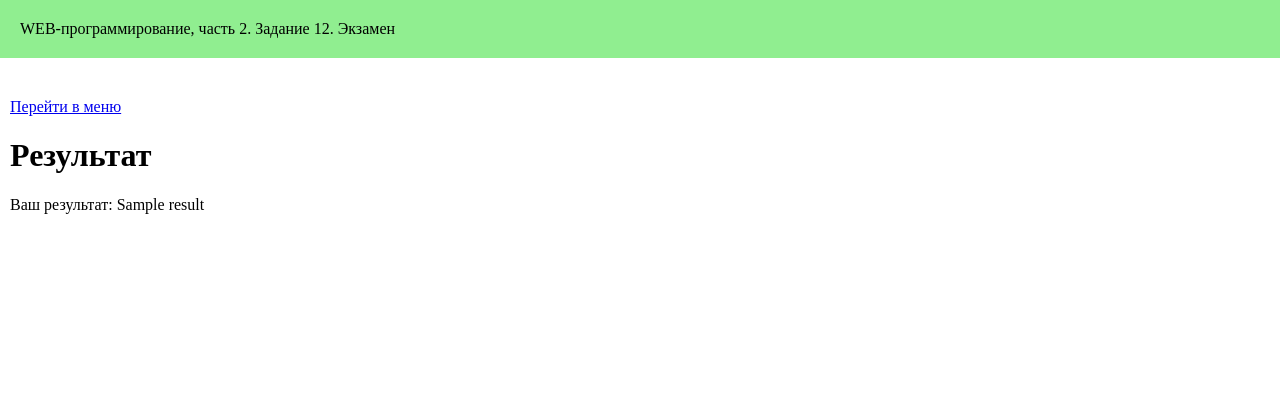
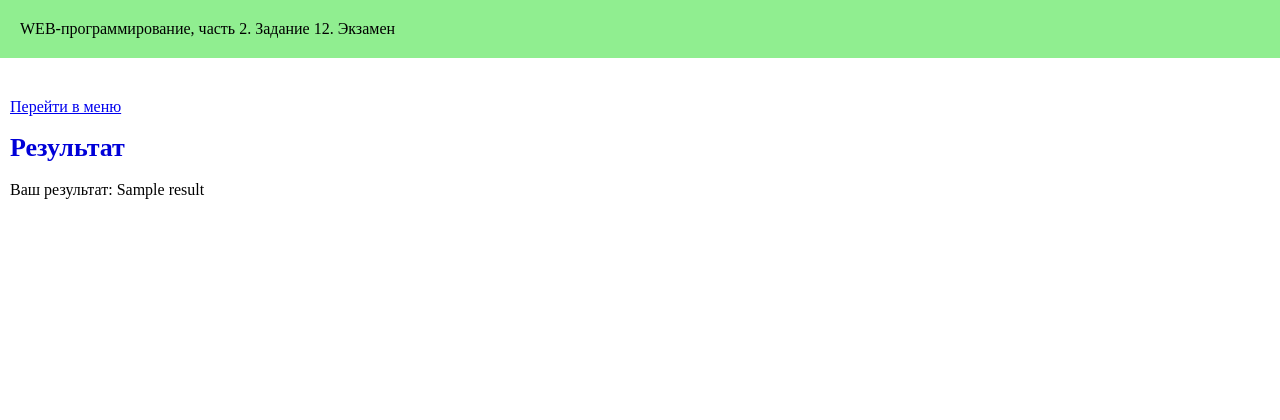
Before and after one commit to AlenaStrelnikova/web-programming-labs-2, a Flask app: template templates/exam/exam.html in a window 1280 px wide. Shown: the top 420 px of the page. Run offline with Flask 3, Linux system fonts and the light colour scheme; the template is opened without the code that fills it: most values are stand-ins (such as "Sample title", 1, 10 or a date in 2020).

Commit message:
Правка задание 12

```diff
--- a/templates/exam/exam.html
+++ b/templates/exam/exam.html
@@ -7,7 +7,14 @@
 
 {% if result %}
 
-<h1>Результат</h1>
+<style>
+    .zag {
+        font-size: 26px;
+        color: rgb(0, 0, 216)
+    }
+</style>
+
+<h1 class="zag">Результат</h1>
 
 <div>
     Ваш результат: {{ result }}
@@ -15,7 +22,7 @@
 
 {% else %}
 
-<h2>Пожалуйста, введите числа</h2>
+<h2 class="zag">Пожалуйста, введите числа</h2>
 
 
     <form method="POST">
```
